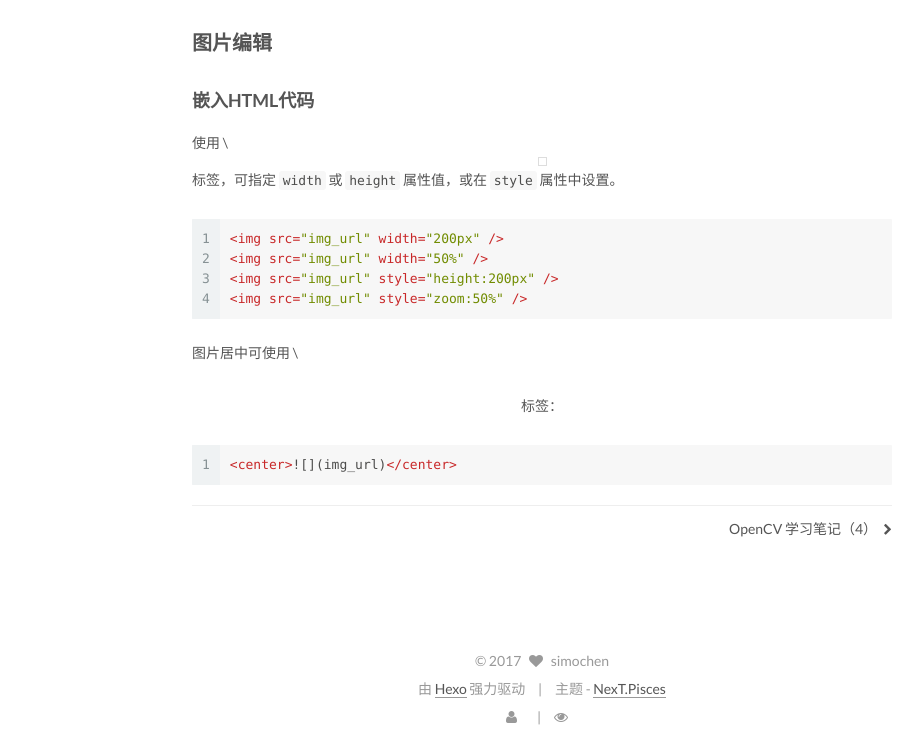
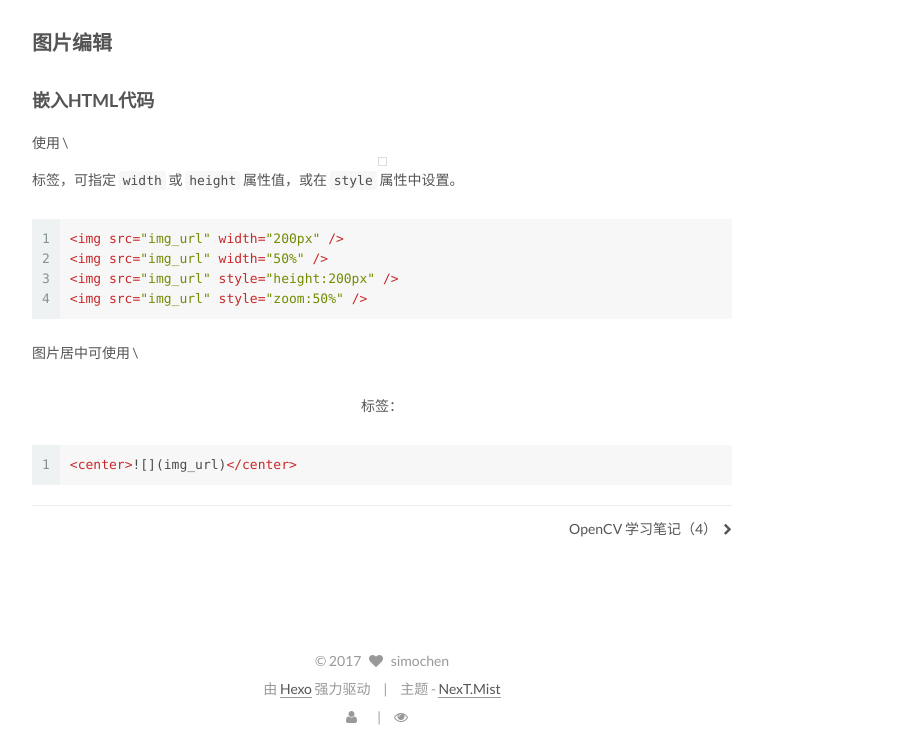
Before and after one commit to simochen/simochen.github.io, a plain HTML site: page 2016/09/26/2016-09-26-markdown-edit-image/index.html in a window 1280 px wide. Shown: the part 1064-1815 px from the top of the page, without its empty margins (98-1020 px from the left). Drawn offline with nearby package versions, Linux system fonts and the light colour scheme; some packages are replaced by stand-ins of ours; a script that the page names is missing.

Commit message:
Site updated: 2017-02-16 22:32:17

```diff
--- a/2016/09/26/2016-09-26-markdown-edit-image/index.html
+++ b/2016/09/26/2016-09-26-markdown-edit-image/index.html
@@ -5,7 +5,7 @@
 
 
 
-<html class="theme-next pisces use-motion" lang="zh-Hans">
+<html class="theme-next mist use-motion" lang="zh-Hans">
 <head>
   <meta charset="UTF-8"/>
 <meta http-equiv="X-UA-Compatible" content="IE=edge" />
@@ -131,7 +131,7 @@
   var NexT = window.NexT || {};
   var CONFIG = {
     root: '/',
-    scheme: 'Pisces',
+    scheme: 'Mist',
     sidebar: {"position":"left","display":"post"},
     fancybox: true,
     motion: true,
@@ -614,7 +614,7 @@
 <div class="theme-info">
   主题 -
   <a class="theme-link" href="https://github.com/iissnan/hexo-theme-next">
-    NexT.Pisces
+    NexT.Mist
   </a>
 </div>
 
@@ -695,13 +695,6 @@
 
 
 
-
-
-
-
-  <script type="text/javascript" src="/js/src/affix.js?v=5.1.0"></script>
-
-  <script type="text/javascript" src="/js/src/schemes/pisces.js?v=5.1.0"></script>
 
 
 
```
Also changed, not shown: 2016/10/19/2016-10-19-opencv-4/index.html (+3 -10 lines), 2016/10/28/2016-10-26-GMM_EM/index.html (+3 -10 lines), 2016/11/02/2016-11-02-opencv-5/index.html (+3 -10 lines), 2016/11/12/2016-11-12-opencv-6/index.html (+3 -10 lines), 2017/02/10/2017-02-10-python-nn/index.html (+3 -10 lines), archives/2016/09/index.html (+3 -10 lines), archives/2016/10/index.html (+3 -10 lines), archives/2016/11/index.html (+3 -10 lines), archives/2016/index.html (+3 -10 lines), archives/2017/02/index.html (+3 -10 lines), archives/2017/index.html (+3 -10 lines), archives/index.html (+3 -10 lines), categories/markdown/index.html (+3 -10 lines), categories/matlab/index.html (+3 -10 lines), 3 more files.
